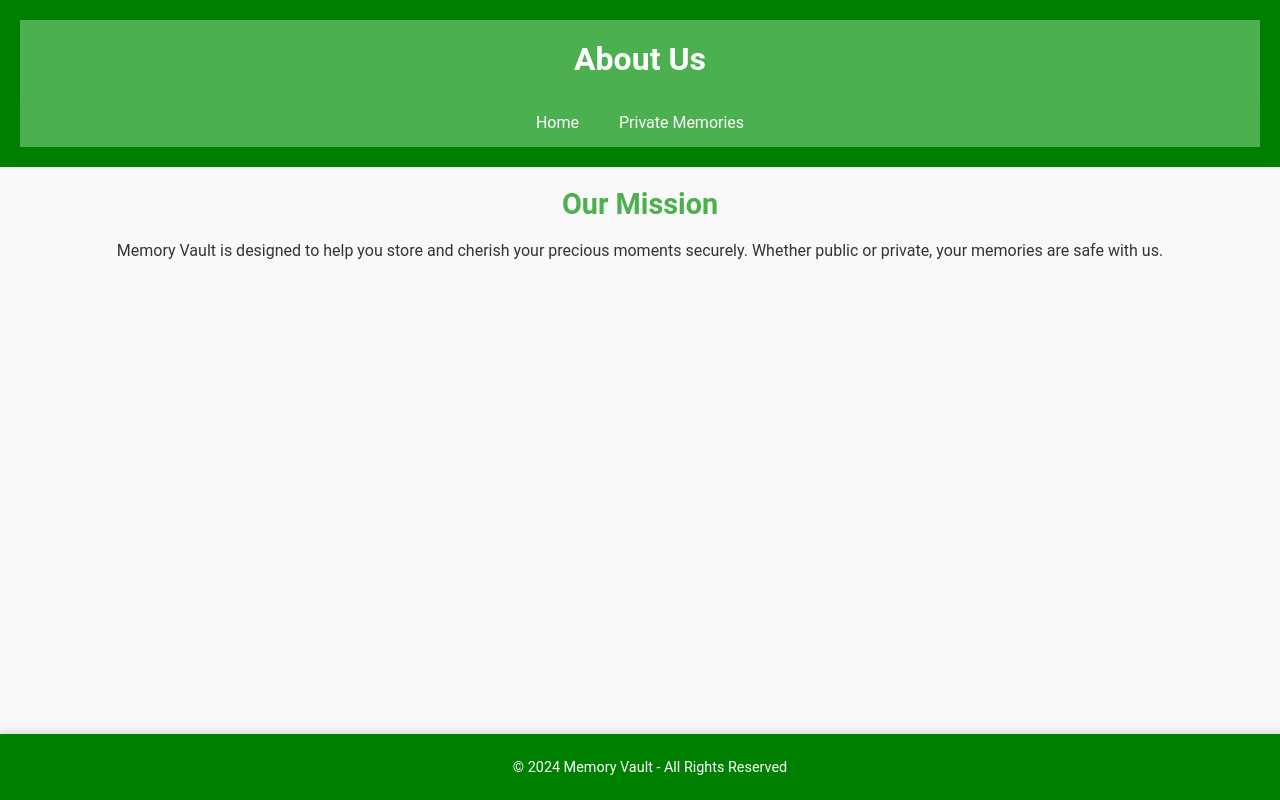
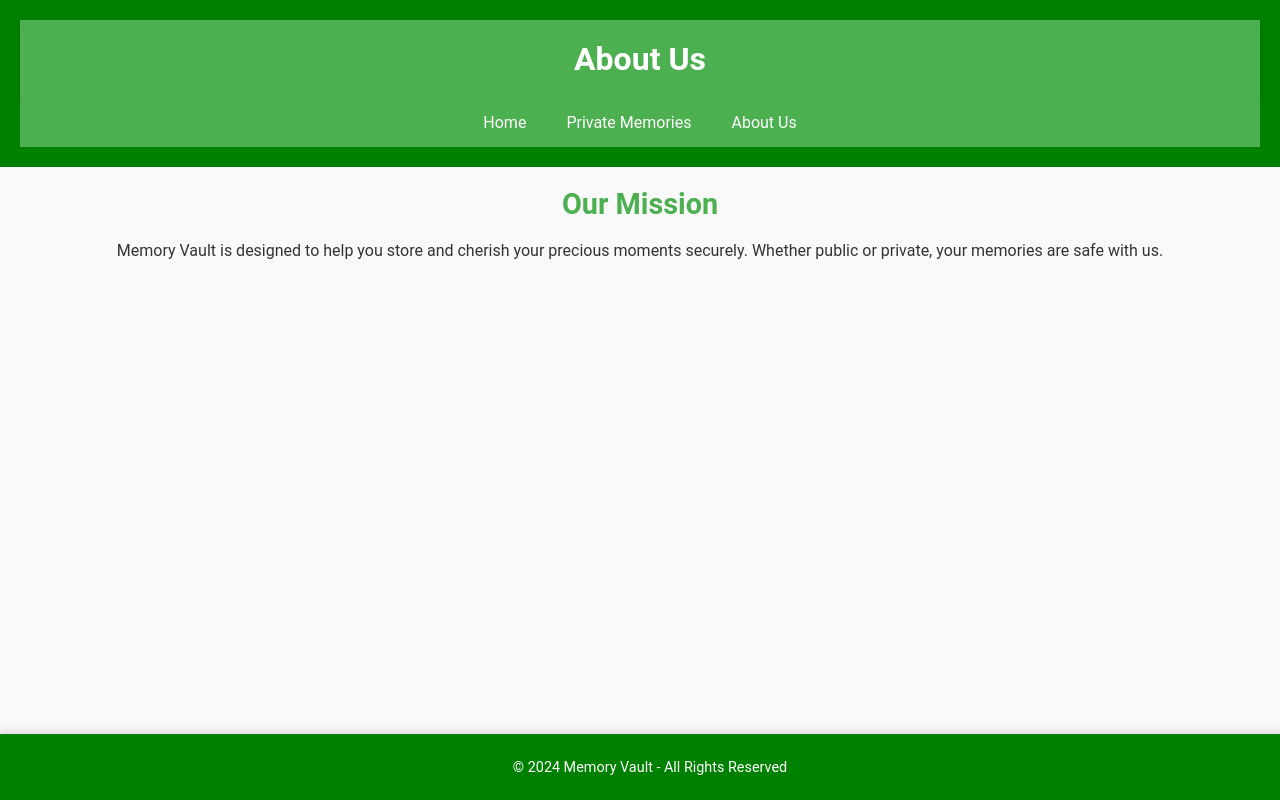
Before and after one commit to MeeranTajalli/memories-vault, a website: page public/about.html in a window 1280 px wide. Drawn offline with Linux system fonts and the light colour scheme.

Commit message:
Update about.html

```diff
--- a/public/about.html
+++ b/public/about.html
@@ -12,6 +12,7 @@
         <nav>
             <a href="index.html" class="nav-link">Home</a>
             <a href="private.html" class="nav-link">Private Memories</a>
+            <a href="about.html" class="nav-link">About Us</a>
         </nav>
     </header>
     <main>
```
